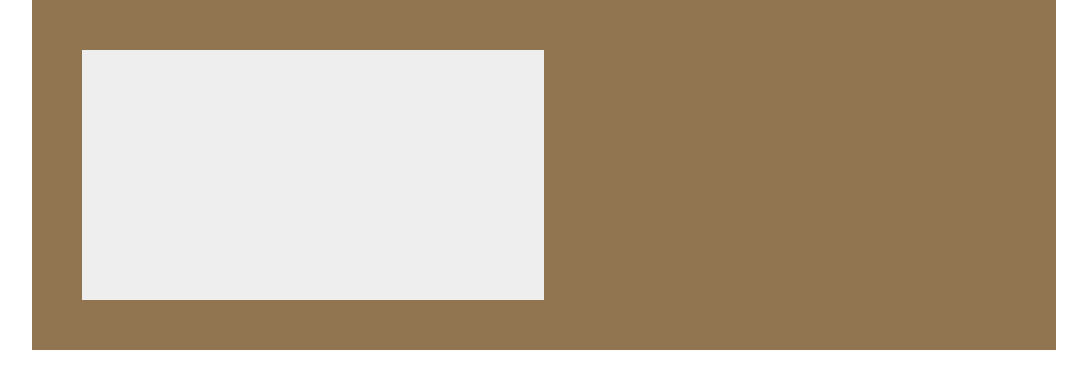
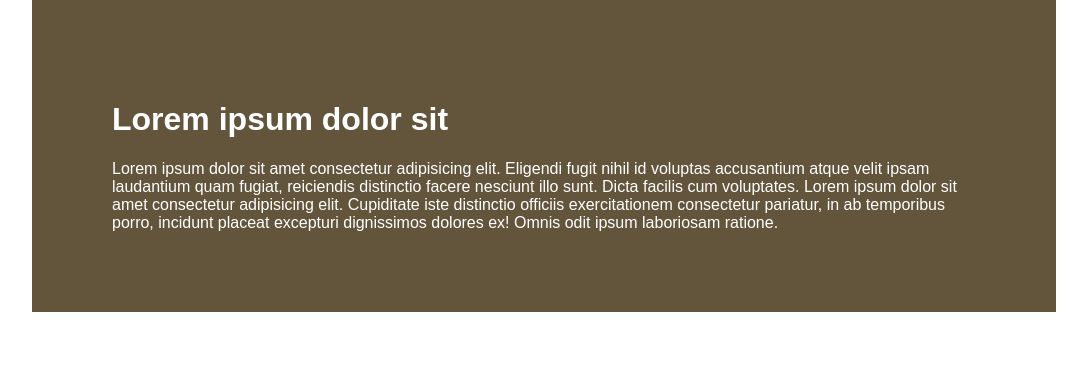
Before and after one commit to Akasi-M-P/responsive-layouts, a plain HTML site: page index.html in a window 1280 px wide. Shown: the whole page, without its empty margins (96-1183 px from the left). Drawn offline with Linux system fonts and the light colour scheme.

Commit message:
why it's a good idea to avoid heights

```diff
--- a/index.html
+++ b/index.html
@@ -9,8 +9,10 @@
     <link rel="stylesheet" href="styles.css">
 </head>
 <body>
-    <div class="parent">
-        <div class="child"></div>
+    <div class="container">
+        <h1>Lorem ipsum dolor sit</h1>
+       Lorem ipsum dolor sit amet consectetur adipisicing elit. Eligendi fugit nihil id voluptas accusantium atque velit ipsam laudantium quam fugiat, reiciendis distinctio facere nesciunt illo sunt. Dicta facilis cum voluptates.
+       Lorem ipsum dolor sit amet consectetur adipisicing elit. Cupiditate iste distinctio officiis exercitationem consectetur pariatur, in ab temporibus porro, incidunt placeat excepturi dignissimos dolores ex! Omnis odit ipsum laboriosam ratione.
     </div>
 </body>
 </html>
--- a/styles.css
+++ b/styles.css
@@ -1,4 +1,4 @@
-* {
+/* * {
     box-sizing: border-box;
 }
 
@@ -18,4 +18,24 @@ body {
     background-color: rgb(238, 238, 238);
     height: 250px;
     width: 50%;
+} */
+
+
+* {
+    box-sizing: border-box;
 }
+
+body {
+    margin: 0;
+    font-family: sans-serif;
+}
+
+.container {
+    background: rgb(99, 85, 60);
+    color: white;
+    width: 80%;
+    margin: 0 auto;
+
+    padding: 5em; /* 16 * 5 = 80px */
+    /* height: 300px; */
+}
```
